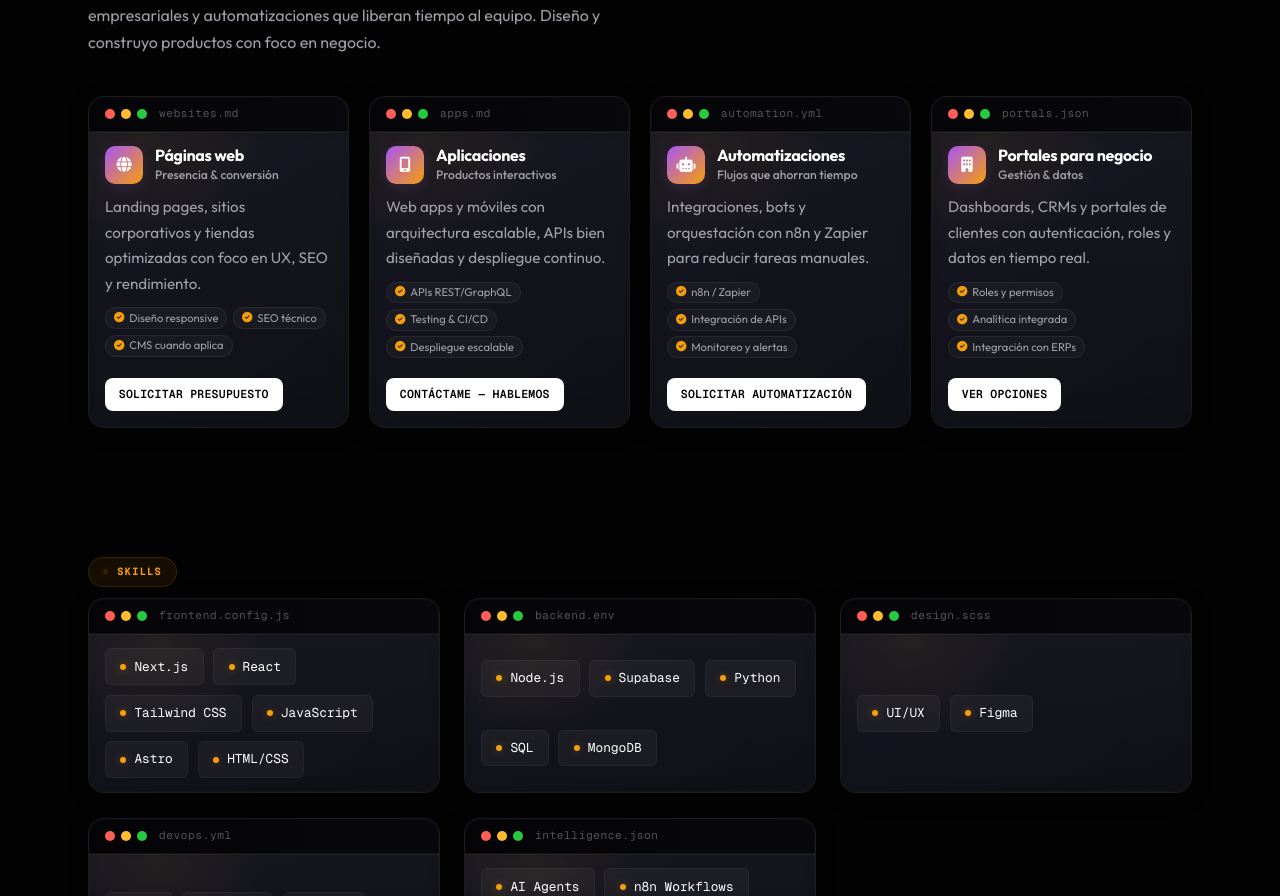
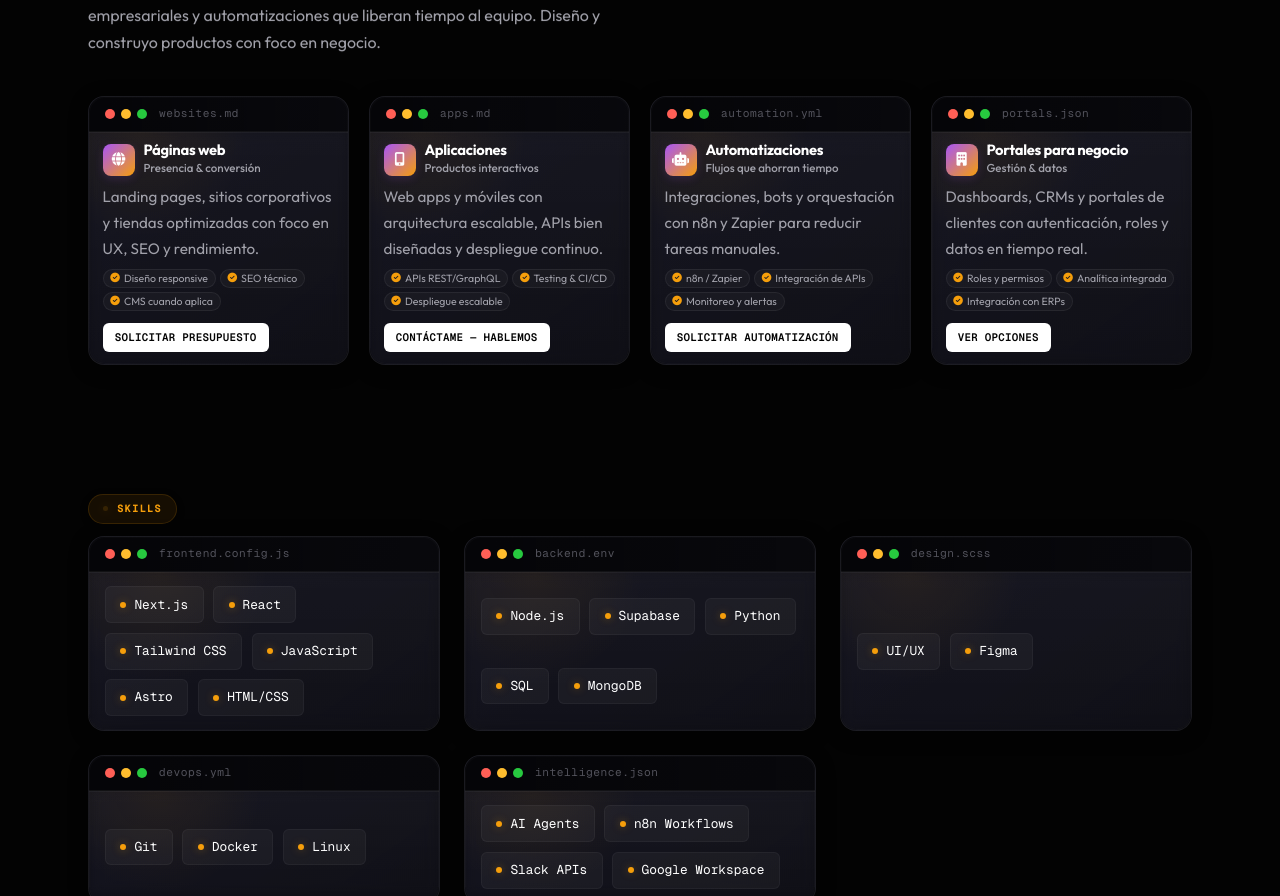
Before and after one commit to erazoandres/portafolio, a React (Vite) app: page / in a window 1280 px wide. Shown: the part 3363-4259 px from the top of the page. Built offline with nearby package versions, Linux system fonts and the light colour scheme.

Commit message:
style: further compact service card padding, font sizes, and buttons

```diff
--- a/src/style.css
+++ b/src/style.css
@@ -391,7 +391,7 @@ img {
 }
 
 .service-card .term-body {
-  padding: 0.85rem 1rem 1rem 1rem;
+  padding: 0.65rem 0.85rem 0.75rem 0.85rem;
 }
 
 .service-card .service-card-inner {
@@ -403,34 +403,34 @@ img {
 .service-card-header {
   display: flex;
   align-items: center;
-  gap: 0.75rem;
-  margin-bottom: 0.4rem;
+  gap: 0.55rem;
+  margin-bottom: 0.25rem;
 }
 
 .service-icon-circle {
-  width: 38px;
-  height: 38px;
-  border-radius: 10px;
+  width: 32px;
+  height: 32px;
+  border-radius: 8px;
   display: inline-flex;
   align-items: center;
   justify-content: center;
-  font-size: 0.95rem;
+  font-size: 0.85rem;
   color: #fff;
   background: linear-gradient(135deg, var(--accent-secondary), var(--accent));
-  box-shadow: 0 4px 14px rgba(168, 85, 247, 0.15);
+  box-shadow: 0 3px 10px rgba(168, 85, 247, 0.15);
   flex-shrink: 0;
 }
 
 .service-title-group h3 {
   margin: 0;
-  font-size: 1rem;
+  font-size: 0.92rem;
   font-weight: 700;
-  line-height: 1.2;
+  line-height: 1.15;
 }
 
 .service-tagline {
   display: block;
-  font-size: 0.76rem;
+  font-size: 0.72rem;
   color: var(--text-secondary);
   font-weight: 500;
 }
@@ -441,35 +441,35 @@ img {
 }
 
 .service-card:hover {
-  transform: translateY(-6px) translateZ(0);
-  box-shadow: 0 16px 40px rgba(0,0,0,0.5), 0 0 28px rgba(168,85,247,0.06);
+  transform: translateY(-4px) translateZ(0);
+  box-shadow: 0 12px 30px rgba(0,0,0,0.5), 0 0 20px rgba(168,85,247,0.06);
   border-color: rgba(168,85,247,0.15);
 }
 
 .service-desc {
   color: var(--text-secondary);
-  font-size: 0.82rem;
-  line-height: 1.45;
-  margin: 0.2rem 0 0.65rem 0;
+  font-size: 0.78rem;
+  line-height: 1.38;
+  margin: 0.15rem 0 0.45rem 0;
 }
 
 .service-features {
   list-style: none;
   display: flex;
   flex-wrap: wrap;
-  gap: 0.35rem;
-  margin: 0 0 0.85rem 0;
+  gap: 0.25rem;
+  margin: 0 0 0.55rem 0;
   padding: 0;
 }
 
 .service-features li {
   display: inline-flex;
   align-items: center;
-  gap: 0.3rem;
+  gap: 0.25rem;
   color: var(--text-secondary);
-  font-size: 0.7rem;
-  line-height: 1.2;
-  padding: 0.2rem 0.5rem;
+  font-size: 0.66rem;
+  line-height: 1.15;
+  padding: 0.15rem 0.42rem;
   border: 1px solid rgba(255, 255, 255, 0.06);
   border-radius: 999px;
   background: rgba(255, 255, 255, 0.03);
@@ -477,23 +477,23 @@ img {
 
 .service-features .feature-dot {
   color: var(--accent);
-  font-size: 0.65rem;
+  font-size: 0.6rem;
 }
 
 .service-actions {
   margin-top: auto;
   display: flex;
-  gap: 0.5rem;
-  padding-top: 0.4rem;
+  gap: 0.4rem;
+  padding-top: 0.25rem;
 }
 
 .service-actions .btn {
-  min-height: 32px;
-  padding: 0.38rem 0.8rem;
-  font-size: 0.72rem;
+  min-height: 28px;
+  padding: 0.3rem 0.7rem;
+  font-size: 0.68rem;
   font-weight: 600;
   letter-spacing: 0.02em;
-  border-radius: 8px;
+  border-radius: 6px;
 }
 
 @media (max-width: 720px) {
```
